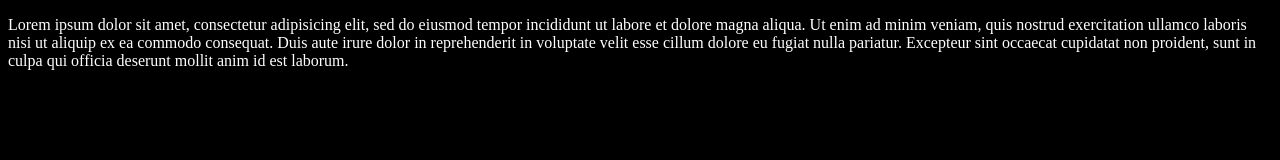
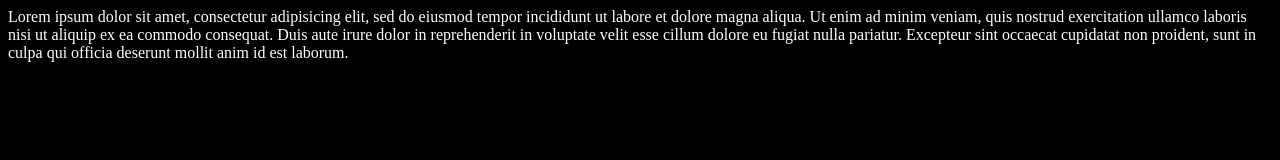
Before and after one commit to isasharipov/isasharipov.github.io, a plain HTML site: page index.html in a window 1280 px wide. Drawn offline with Linux system fonts and the light colour scheme.

Commit message:
add html

```diff
--- a/index.html
+++ b/index.html
@@ -1,7 +1,7 @@
 <!DOCTYPE html>
 <html>
 <head>
-	<title>sharipov</title>
+	<title>Isa</title>
 	<style type="text/css">
 		body {
 			background-color: #000;
@@ -14,12 +14,12 @@
 </head>
 <body>
 	<div>
-		<p>Lorem ipsum dolor sit amet, consectetur adipisicing elit, sed do eiusmod
+		Lorem ipsum dolor sit amet, consectetur adipisicing elit, sed do eiusmod
 		tempor incididunt ut labore et dolore magna aliqua. Ut enim ad minim veniam,
 		quis nostrud exercitation ullamco laboris nisi ut aliquip ex ea commodo
 		consequat. Duis aute irure dolor in reprehenderit in voluptate velit esse
 		cillum dolore eu fugiat nulla pariatur. Excepteur sint occaecat cupidatat non
-		proident, sunt in culpa qui officia deserunt mollit anim id est laborum.</p>
+		proident, sunt in culpa qui officia deserunt mollit anim id est laborum.
 	</div>
 </body>
 </html>
```
